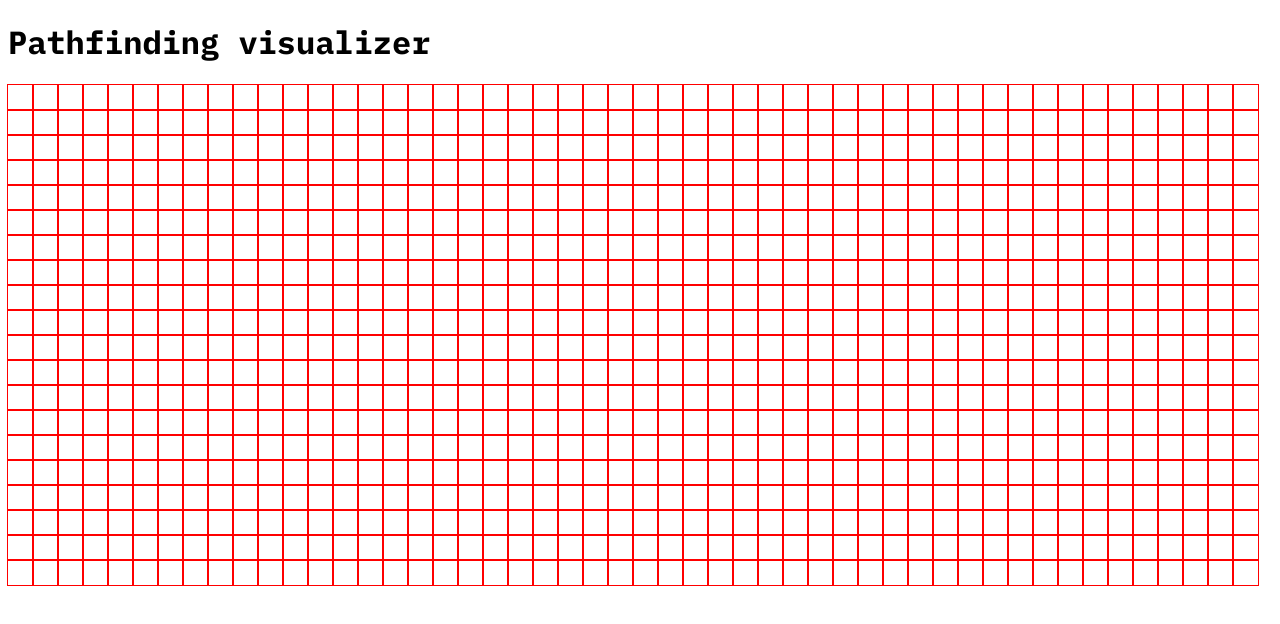
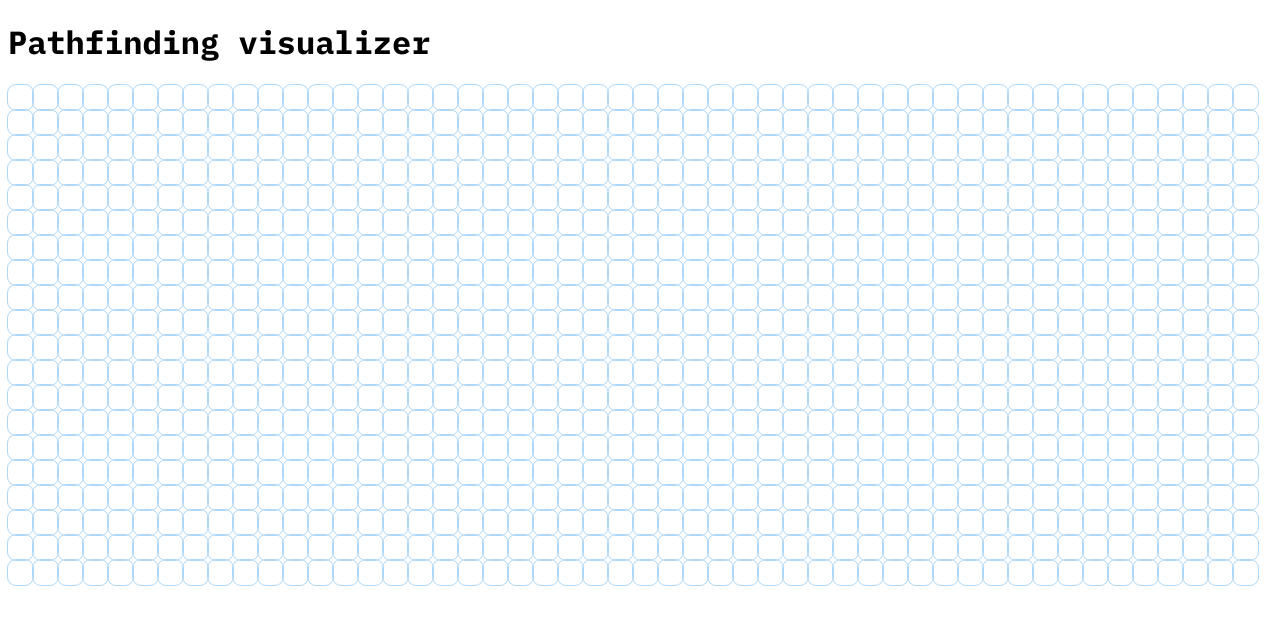
Before and after one commit to Berny-ft/Pathfinder-viz, a React (Vite) app: page / in a window 1280 px wide. Shown: the top 624 px of the page. Built offline with nearby package versions, Linux system fonts and the light colour scheme.

Commit message:
added the ability to set the start node

```diff
--- a/src/Components/Grid.jsx
+++ b/src/Components/Grid.jsx
@@ -3,6 +3,8 @@ import {useEffect,useState} from 'react'
 import Node from "./Node.jsx";
 
 import './Grid.css' // importing the styling for the grid
+
+
 
 const ROWS = 20;
 const COLS = 50;
@@ -42,6 +44,29 @@ const Grid = ()=> {// correct name is needed here
     // use state to store the grid and the edit function associated with it
     const[grid, setGrid] = useState([]) // the grid begins empty but then we associate the initialize to it
 
+    const [startNode, setStartNode] = useState({row:null,col:null});
+
+   // if the node is clicked it tells it to the grid through on lick
+    function HandleNodeClick(row,col){
+        const newGrid = grid.map(gridRow => gridRow.slice()); // slice used to copy here
+
+        if (startNode.row != null){ // if it was already selected we deselect
+            const prevStartNode = newGrid[startNode.row][startNode.col]
+            prevStartNode.isStart = false;
+        }
+
+
+        const clickedNode = newGrid[row][col]
+        clickedNode.isStart = true;
+
+        setStartNode({row,col})
+
+        setGrid(newGrid)
+    }
+
+
+
+
     // use effect used to run code only when we mount the component so we use it to initialize the grid
     useEffect(()=>{
         setGrid(initializeGrid());
@@ -56,8 +81,8 @@ const Grid = ()=> {// correct name is needed here
                     <div key={rowIndex} className='grid-row'>
                         {/*within each row we want to render each Node*/}
                         {row.map((node,nodeIndex)=>{
-                            const {row, col} = node // from each node object in the grid we destructure to take their col and row
-                            return (<Node key={nodeIndex} row={row} col={col}></Node>)
+                            const {row, col,isStart} = node // from each node object in the grid we destructure to take their col and row
+                            return (<Node key={nodeIndex} row={row} col={col} isStart={isStart} onNodeClick={HandleNodeClick}></Node>)
                         })}
                     </div>
 
--- a/src/Components/Node.css
+++ b/src/Components/Node.css
@@ -1,6 +1,12 @@
 .node {
     width:25px;
     height:25px;
-    outline: 1px solid rgb(255, 0, 0);
+    outline: 1px solid rgb(175,216,248);
     display: inline-block;
+    border-radius: .5em;
+
 }
+
+.node-start{
+    background-color:#2ecc71;
+}
--- a/src/Components/Node.jsx
+++ b/src/Components/Node.jsx
@@ -1,9 +1,20 @@
-import {useState} from "react";
+
 import './Node.css';
 
 
-const Node = ({row,col}) =>{ // the row and col props are received from higher up
-    return <div className="node"></div> // a node simply shows as a 20/20 block
+const Node = ({row,col,isStart,onNodeClick}) =>{ // the row and col props are received from higher up
+    // determine the css based on the prop so we can change depending on the algo
+    // the parent grid does also tell i fthe current node is the start or not
+
+    const extraClassName= isStart ? 'node-start' : ''; // so we add is start to css and if it is actually the starting point
+
+    // so the method onNodeClick refers to a method higher up in the hierarchy we want to run it if the node is clicked
+
+
+
+    return <div className={`node ${extraClassName}`} onClick={()=> onNodeClick(row,col)}></div> // a node simply shows as a 20/20 block
+
+
 }
 
 export default Node;
```
